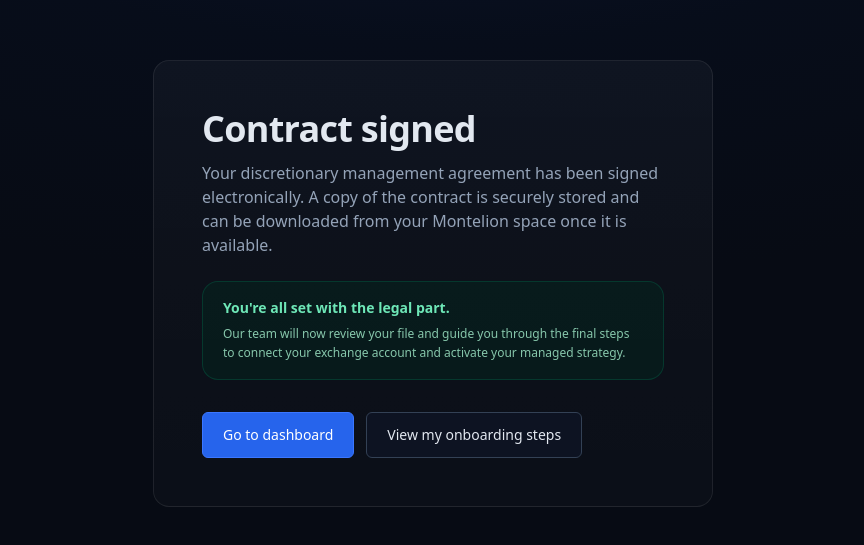
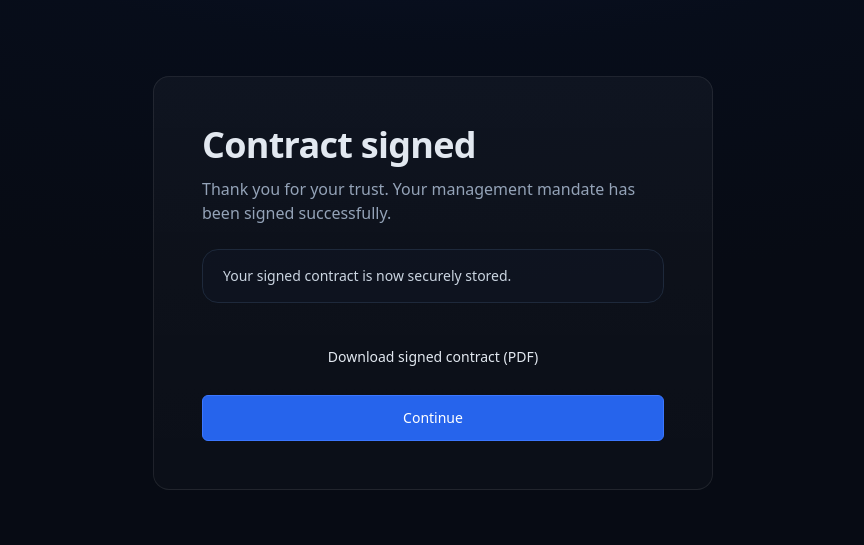
Before and after one commit to montelioncapital/montelion-app-v1, a Next.js app: page /contract/signed in a window 1280 px wide. Shown: the part 117-662 px from the top of the page, without its empty margins (207-1071 px from the left). Built offline with nearby package versions, Linux system fonts and the light colour scheme.

Commit message:
Update page.jsx

```diff
--- a/app/contract/signed/page.jsx
+++ b/app/contract/signed/page.jsx
@@ -1,44 +1,42 @@
-// app/contract/signed/page.jsx
 "use client";
 
-import Link from "next/link";
+import { useSearchParams, useRouter } from "next/navigation";
 
 export default function ContractSignedPage() {
+  const router = useRouter();
+  const searchParams = useSearchParams();
+  const fileUrl = searchParams.get("file");
+
   return (
     <div className="mc-card">
       <div className="mc-section text-left max-w-2xl mx-auto">
         <h1 className="mc-title mb-3">Contract signed</h1>
+
         <p className="text-slate-400 mb-6">
-          Your discretionary management agreement has been signed
-          electronically. A copy of the contract is securely stored and can be
-          downloaded from your Montelion space once it is available.
+          Thank you for your trust. Your management mandate has been signed
+          successfully.
         </p>
 
-        <div className="rounded-2xl border border-emerald-900/60 bg-emerald-950/40 px-5 py-4 mb-8 text-sm text-emerald-200">
-          <p className="font-semibold text-emerald-300 mb-1.5">
-            You&apos;re all set with the legal part.
-          </p>
-          <p className="text-emerald-200/80 text-xs leading-relaxed">
-            Our team will now review your file and guide you through the final
-            steps to connect your exchange account and activate your managed
-            strategy.
-          </p>
+        <div className="rounded-2xl border border-slate-800 bg-slate-900/40 px-5 py-4 mb-8 text-sm text-slate-300">
+          <p>Your signed contract is now securely stored.</p>
         </div>
 
-        <div className="flex flex-col sm:flex-row gap-3">
-          <Link
-            href="/"
-            className="mc-btn mc-btn-primary inline-flex items-center justify-center"
+        <div className="space-y-4">
+          <a
+            href={fileUrl || "#"}
+            target="_blank"
+            rel="noopener noreferrer"
+            className="mc-btn mc-btn-secondary inline-flex items-center justify-center w-full"
           >
-            Go to dashboard
-          </Link>
+            Download signed contract (PDF)
+          </a>
 
-          <Link
-            href="/get-started"
-            className="mc-btn inline-flex items-center justify-center border border-slate-700 bg-slate-900/60 text-slate-200 hover:bg-slate-800"
+          <button
+            onClick={() => router.push("/exchange-setup")}
+            className="mc-btn mc-btn-primary w-full"
           >
-            View my onboarding steps
-          </Link>
+            Continue
+          </button>
         </div>
       </div>
     </div>
```
